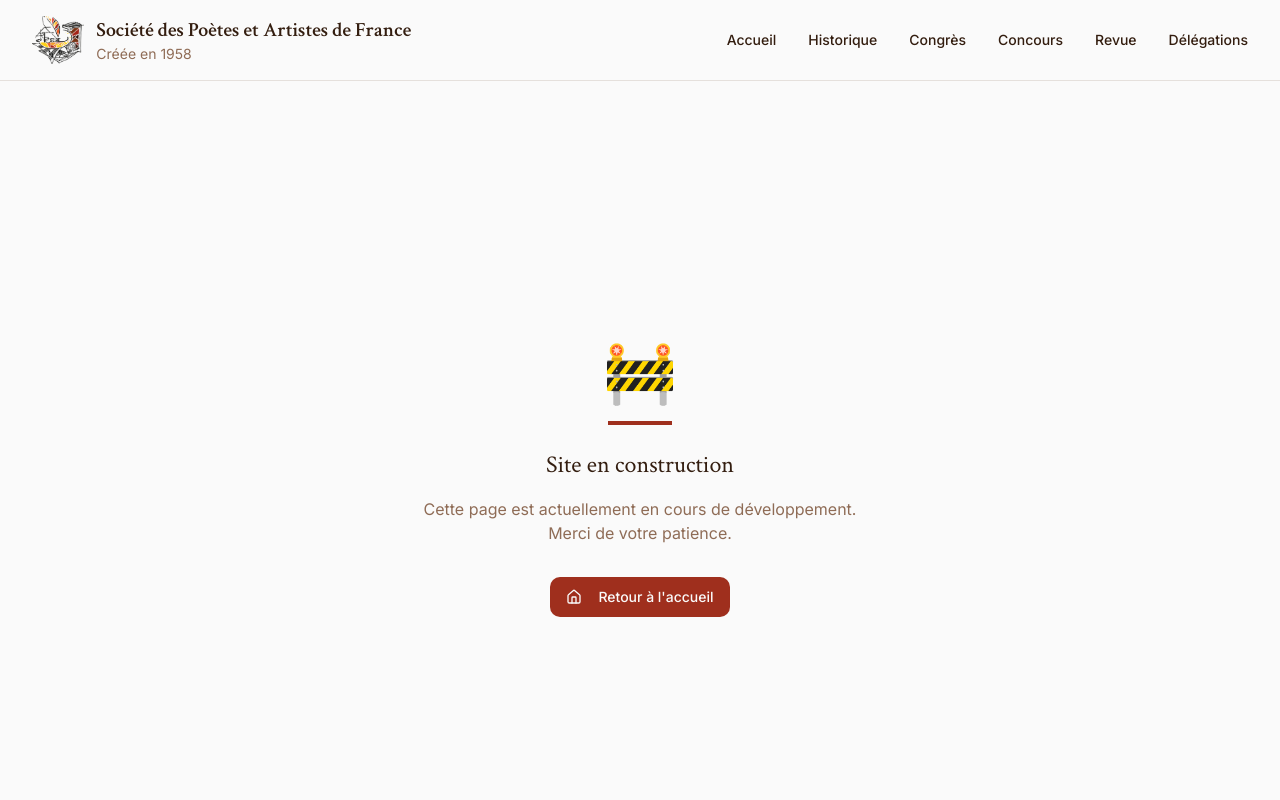
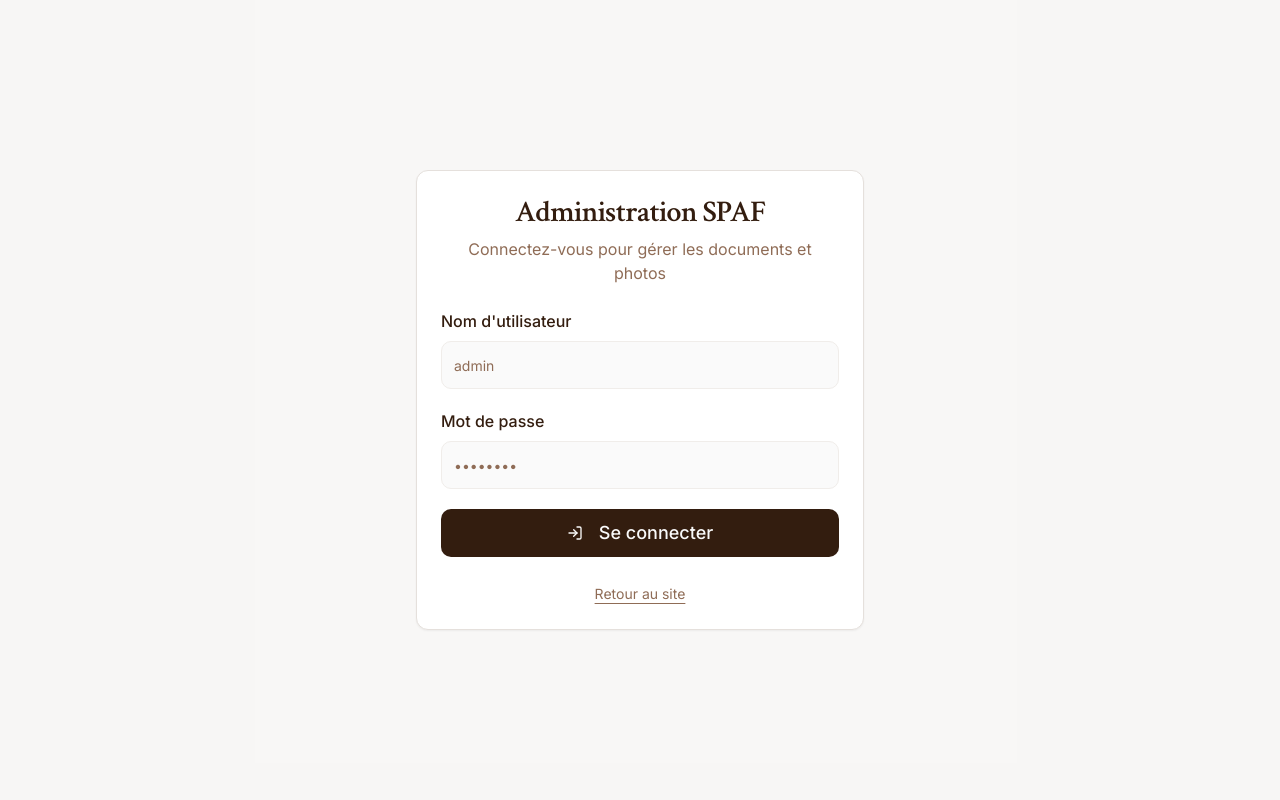
Before and after one commit to j0shcd/spafnat, a React (Vite) app: page /admin/login in a window 1280 px wide. Shown: the top 800 px of the page. Built offline with nearby package versions, Linux system fonts and the light colour scheme.

Commit message:
feat: add admin layout and login page

```diff
--- a/src/AppRoutes.tsx
+++ b/src/AppRoutes.tsx
@@ -7,16 +7,40 @@ import Revue from "./pages/Revue";
 import Delegations from "./pages/Delegations";
 import NotFound from "./pages/NotFound";
 import Layout from "./components/Layout";
+import AdminLogin from "./pages/admin/AdminLogin";
+import { AuthProvider } from "./contexts/AuthContext";
+import { RequireAuth } from "./components/admin/RequireAuth";
+import { AdminLayout } from "./components/admin/AdminLayout";
 
 /**
  * Application routes - separated from App.tsx for easier testing.
  * This component defines all routes without the router wrapper,
  * allowing it to be used with different routers (BrowserRouter for production,
  * MemoryRouter for tests).
+ *
+ * Admin routes are outside the public Layout to use a separate AdminLayout.
  */
 export const AppRoutes = () => (
-  <Layout>
-    <Routes>
+  <Routes>
+    {/* Admin routes — no public Layout, AuthProvider scoped to admin */}
+    <Route path="/admin/login" element={<AuthProvider><AdminLogin /></AuthProvider>} />
+    <Route
+      path="/admin"
+      element={
+        <AuthProvider>
+          <RequireAuth />
+        </AuthProvider>
+      }
+    >
+      <Route element={<AdminLayout />}>
+        <Route index element={<div>Dashboard Placeholder</div>} />
+        <Route path="documents" element={<div>Documents Placeholder</div>} />
+        <Route path="photos" element={<div>Photos Placeholder</div>} />
+      </Route>
+    </Route>
+
+    {/* Public routes — inside Layout */}
+    <Route element={<Layout />}>
       <Route path="/" element={<Index />} />
       <Route path="/historique" element={<Historique />} />
       <Route path="/congres" element={<Congres />} />
@@ -25,6 +49,6 @@ export const AppRoutes = () => (
       <Route path="/delegations" element={<Delegations />} />
       {/* ADD ALL CUSTOM ROUTES ABOVE THE CATCH-ALL "*" ROUTE */}
       <Route path="*" element={<NotFound />} />
-    </Routes>
-  </Layout>
+    </Route>
+  </Routes>
 );
--- a/src/components/Layout.tsx
+++ b/src/components/Layout.tsx
@@ -1,17 +1,13 @@
-import { ReactNode } from "react";
+import { Outlet } from "react-router-dom";
 import Header from "./Header";
 import Footer from "./Footer";
 
-interface LayoutProps {
-  children: ReactNode;
-}
-
-const Layout = ({ children }: LayoutProps) => {
+const Layout = () => {
   return (
     <div className="min-h-screen flex flex-col bg-background">
       <Header />
       <main className="flex-1">
-        {children}
+        <Outlet />
       </main>
       <Footer />
     </div>
--- /dev/null
+++ b/src/components/admin/AdminLayout.tsx
@@ -0,0 +1,119 @@
+/**
+ * Admin Layout
+ *
+ * Simple layout with top bar + sidebar navigation. No public Header/Footer.
+ * Mobile: sidebar collapses, hamburger menu using Sheet component.
+ * Large touch targets (min-h-[44px]) and large fonts (text-lg) for elderly user.
+ */
+
+import { useState } from 'react';
+import { NavLink, Outlet } from 'react-router-dom';
+import { LayoutDashboard, FileText, Image, LogOut, Menu } from 'lucide-react';
+import { Button } from '@/components/ui/button';
+import { Sheet, SheetContent, SheetTrigger } from '@/components/ui/sheet';
+import { useAuth } from '@/contexts/AuthContext';
+
+const navItems = [
+  { to: '/admin', label: 'Tableau de bord', icon: LayoutDashboard },
+  { to: '/admin/documents', label: 'Documents', icon: FileText },
+  { to: '/admin/photos', label: 'Photos', icon: Image },
+];
+
+function Sidebar() {
+  const { logout } = useAuth();
+
+  return (
+    <nav className="flex flex-col h-full">
+      <div className="flex-1 space-y-1 p-4">
+        {navItems.map((item) => {
+          const Icon = item.icon;
+          return (
+            <NavLink
+              key={item.to}
+              to={item.to}
+              end={item.to === '/admin'}
+              className={({ isActive }) =>
+                `flex items-center gap-3 px-4 py-3 min-h-[44px] text-lg rounded-md transition-colors ${
+                  isActive
+                    ? 'bg-accent text-accent-foreground font-medium'
+                    : 'text-muted-foreground hover:bg-muted hover:text-foreground'
+                }`
+              }
+            >
+              <Icon className="h-5 w-5" />
+              {item.label}
+            </NavLink>
+          );
+        })}
+      </div>
+
+      <div className="p-4 border-t">
+        <Button
+          variant="outline"
+          className="w-full min-h-[44px] text-lg justify-start"
+          onClick={logout}
+        >
+          <LogOut className="h-5 w-5 mr-3" />
+          Déconnexion
+        </Button>
+      </div>
+    </nav>
+  );
+}
+
+export function AdminLayout() {
+  const [mobileMenuOpen, setMobileMenuOpen] = useState(false);
+  const { logout } = useAuth();
+
+  return (
+    <div className="min-h-screen flex flex-col bg-background">
+      {/* Top Bar */}
+      <header className="border-b bg-background">
+        <div className="flex items-center justify-between px-4 h-16">
+          <div className="flex items-center gap-4">
+            {/* Mobile hamburger */}
+            <Sheet open={mobileMenuOpen} onOpenChange={setMobileMenuOpen}>
+              <SheetTrigger asChild className="lg:hidden">
+                <Button variant="ghost" size="icon">
+                  <Menu className="h-6 w-6" />
+                </Button>
+              </SheetTrigger>
+              <SheetContent side="left" className="w-64 p-0">
+                <div className="py-4">
+                  <h2 className="px-4 text-xl font-serif-title font-bold text-primary mb-4">
+                    Administration SPAF
+                  </h2>
+                  <Sidebar />
+                </div>
+              </SheetContent>
+            </Sheet>
+
+            <h1 className="text-xl font-serif-title font-bold text-primary">
+              Administration SPAF
+            </h1>
+          </div>
+
+          {/* Desktop logout button */}
+          <div className="hidden lg:block">
+            <Button variant="ghost" onClick={logout}>
+              <LogOut className="h-4 w-4 mr-2" />
+              Déconnexion
+            </Button>
+          </div>
+        </div>
+      </header>
+
+      <div className="flex-1 flex">
+        {/* Desktop sidebar */}
+        <aside className="hidden lg:block w-64 border-r bg-muted/30">
+          <Sidebar />
+        </aside>
+
+        {/* Main content */}
+        <main className="flex-1 overflow-auto">
+          <Outlet />
+        </main>
+      </div>
+    </div>
+  );
+}
--- /dev/null
+++ b/src/pages/admin/AdminLogin.tsx
@@ -0,0 +1,134 @@
+/**
+ * Admin Login Page
+ *
+ * Centered card with username + password fields.
+ * Large inputs (h-12 text-lg) and large submit button for elderly user.
+ * Redirects to /admin if already authenticated.
+ */
+
+import { useEffect, useState } from 'react';
+import { useNavigate, Link } from 'react-router-dom';
+import { useForm } from 'react-hook-form';
+import { zodResolver } from '@hookform/resolvers/zod';
+import * as z from 'zod';
+import { LogIn } from 'lucide-react';
+import { Card, CardContent, CardDescription, CardHeader, CardTitle } from '@/components/ui/card';
+import { Button } from '@/components/ui/button';
+import { Input } from '@/components/ui/input';
+import { Label } from '@/components/ui/label';
+import { useAuth } from '@/contexts/AuthContext';
+import { toast } from '@/hooks/use-toast';
+
+const loginSchema = z.object({
+  username: z.string().min(1, 'Nom d\'utilisateur requis'),
+  password: z.string().min(1, 'Mot de passe requis'),
+});
+
+type LoginFormData = z.infer<typeof loginSchema>;
+
+export default function AdminLogin() {
+  const { isAuthenticated, login } = useAuth();
+  const navigate = useNavigate();
+  const [isSubmitting, setIsSubmitting] = useState(false);
+
+  const {
+    register,
+    handleSubmit,
+    formState: { errors },
+  } = useForm<LoginFormData>({
+    resolver: zodResolver(loginSchema),
+  });
+
+  // Redirect if already authenticated
+  useEffect(() => {
+    if (isAuthenticated) {
+      navigate('/admin', { replace: true });
+    }
+  }, [isAuthenticated, navigate]);
+
+  const onSubmit = async (data: LoginFormData) => {
+    setIsSubmitting(true);
+    const result = await login(data.username, data.password);
+    setIsSubmitting(false);
+
+    if (result.ok) {
+      navigate('/admin');
+    } else {
+      toast({
+        title: 'Erreur de connexion',
+        description: result.error || 'Identifiants incorrects',
+        variant: 'destructive',
+      });
+    }
+  };
+
+  return (
+    <div className="min-h-screen flex items-center justify-center bg-muted/30 px-4">
+      <Card className="w-full max-w-md">
+        <CardHeader className="text-center">
+          <CardTitle className="text-3xl font-serif-title text-primary">
+            Administration SPAF
+          </CardTitle>
+          <CardDescription className="text-base">
+            Connectez-vous pour gérer les documents et photos
+          </CardDescription>
+        </CardHeader>
+        <CardContent>
+          <form onSubmit={handleSubmit(onSubmit)} className="space-y-5">
+            <div className="space-y-2">
+              <Label htmlFor="username" className="text-base">
+                Nom d'utilisateur
+              </Label>
+              <Input
+                id="username"
+                type="text"
+                placeholder="admin"
+                className="h-12 text-lg"
+                disabled={isSubmitting}
+                {...register('username')}
+              />
+              {errors.username && (
+                <p className="text-sm text-destructive">{errors.username.message}</p>
+              )}
+            </div>
+
+            <div className="space-y-2">
+              <Label htmlFor="password" className="text-base">
+                Mot de passe
+              </Label>
+              <Input
+                id="password"
+                type="password"
+                placeholder="••••••••"
+                className="h-12 text-lg"
+                disabled={isSubmitting}
+                {...register('password')}
+              />
+              {errors.password && (
+                <p className="text-sm text-destructive">{errors.password.message}</p>
+              )}
+            </div>
+
+            <Button
+              type="submit"
+              className="w-full h-12 text-lg"
+              disabled={isSubmitting}
+            >
+              <LogIn className="h-5 w-5 mr-2" />
+              {isSubmitting ? 'Connexion...' : 'Se connecter'}
+            </Button>
+          </form>
+
+          <div className="mt-6 text-center">
+            <Link
+              to="/"
+              className="text-sm text-muted-foreground hover:text-foreground underline underline-offset-4"
+            >
+              Retour au site
+            </Link>
+          </div>
+        </CardContent>
+      </Card>
+    </div>
+  );
+}
```
